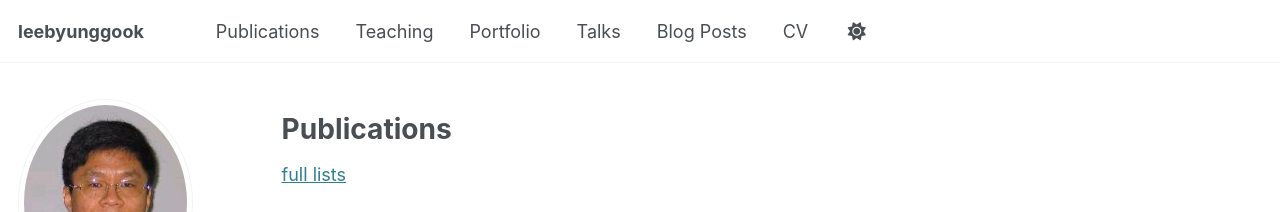
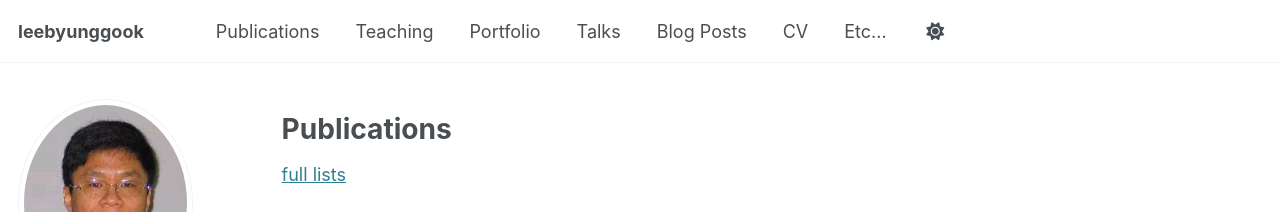
Before and after one commit to leebyunggook/leebyunggook.github.io, a Jekyll site: the page built from _pages/about.md, in a window 1280 px wide. Shown: the top 212 px of the page. Built offline with Jekyll 4.4.1, drawn with Linux system fonts in a browser that asks for light colours; some web fonts are replaced.

Commit message:
Update navigation.yml

```diff
--- a/_data/navigation.yml
+++ b/_data/navigation.yml
@@ -29,5 +29,5 @@ main:
   # - title: "CV"
   #   url: /cv-json/
 
-  # - title: "Guide"
-  #   url: /markdown/
+  - title: "Etc..."
+    url: /markdown/
```
